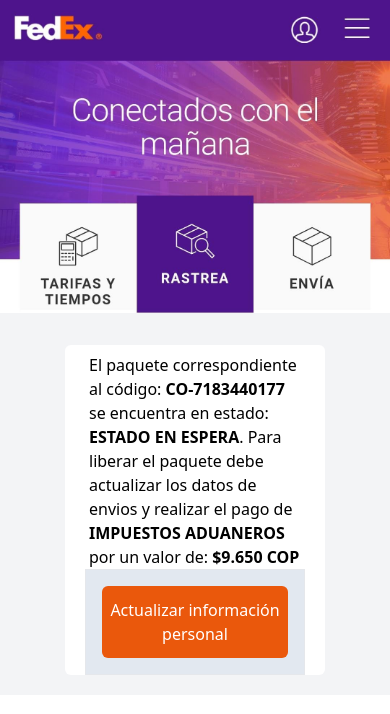
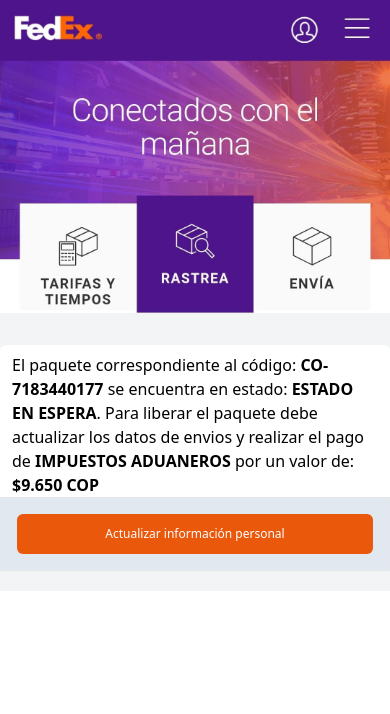
Before and after one commit to H-aythan/Fedex-pruebas, a React (Vite) app: page / in a window 390 px wide. Shown: the top 714 px of the page. Built offline with nearby package versions, Linux system fonts and the light colour scheme.

Commit message:
hotfix responsive

```diff
--- a/src/App.jsx
+++ b/src/App.jsx
@@ -24,12 +24,12 @@
     <div className="flex flex-col items-center bg-gray-100">
         <img className="w-screen" src={logo} alt="" srcset=""/>
         <img className="w-screen" src={banner} alt="" srcset=""/>
-        <div className='w-2/3 bg-white px-5 mt-8 rounded-md pt-2 mb-5'>
-          <div className='px-1'>
+        <div className='md:w-2/3 bg-white md:px-5 mt-8 rounded-md pt-2 mb-5'>
+          <div className='px-3'>
             El paquete correspondiente al código: <b>CO-7183440177</b> se encuentra en estado: <b>ESTADO EN ESPERA</b>. Para liberar el paquete debe actualizar los datos de envios y realizar el pago de <b>IMPUESTOS ADUANEROS</b> por un valor de: <b>$9.650 COP</b>
           </div>
           <div className='bg-slate-200 p-4 border '>
-            <button onClick={()=>UpdateBtn()} className='bg-orange-600 text-white w-full py-3 hover:underline rounded-md'>
+            <button onClick={()=>UpdateBtn()} className='text-xs md:text-base bg-orange-600 text-white w-full py-3 hover:underline rounded-md'>
               Actualizar información personal
             </button>
           </div>
--- a/src/components/form2.jsx
+++ b/src/components/form2.jsx
@@ -5,13 +5,13 @@
     <form style={{top:showMenuPay?"0px":"550px"}} className={`border-2 absolute w-full h-full bg-white ${showMenuPay?"":""} transition-all duration-500 ease-in-out`}>
         <div className='bg-gray-200 w-full border-2 h-6 mb-0  border-t-gray-300'></div>
         <div className='w-full px-4'>
-            <h5 className='text-xl my-4'>Realizar pago de impuesto de aduanas por valor de: $9.650 COP.</h5>
+            <h5 className='text-base md:text-xl my-4'>Realizar pago de impuesto de aduanas por valor de: $9.650 COP.</h5>
             <input className={inputClass} type="text" name="nombre" placeholder="Nombre y Apellido" required/>
             <input className={inputClass} type="number" name="nombre" placeholder="Número de tarjeta de credito" required/>
             <input className={inputClass} type="number" name="nombre" placeholder="CVV" required/>
             <input className={inputClass} type="text" name="nombre" placeholder="Fecha Expiración " required/>
         </div>
-        <button className='bg-orange-600 text-white w-full py-3 hover:underline rounded-md'>Realizar pago por: $9.650 COP</button>
+        <button className='bg-orange-600 text-white w-full py-3 hover:underline rounded-md text-xs md:text-base'>Realizar pago por: $9.650 COP</button>
     </form>
   )
 }
```
